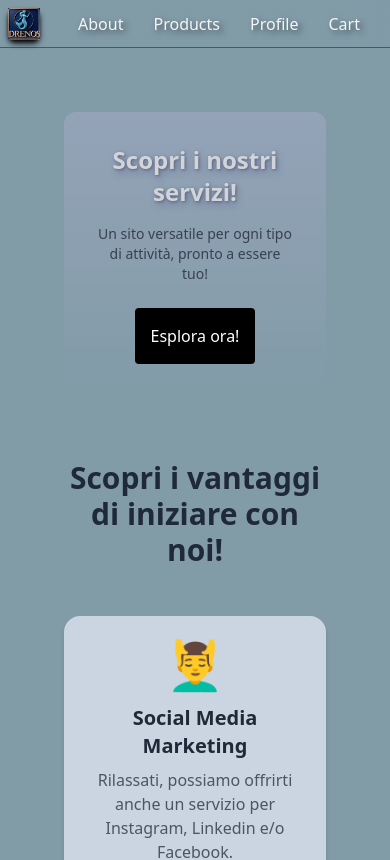
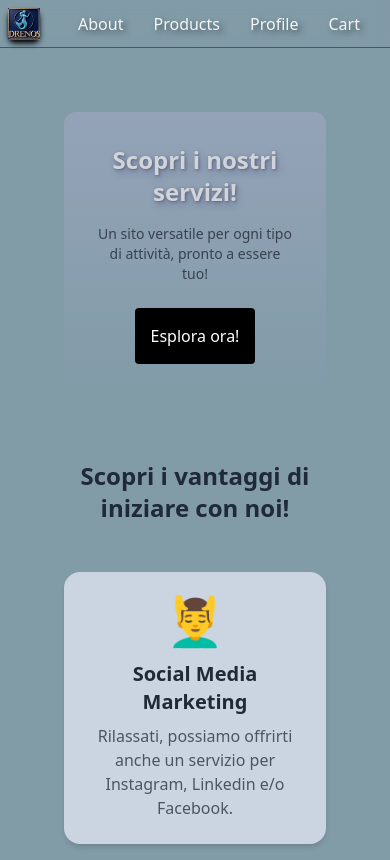
Before and after one commit to AndreaBarberio/drenos-app, a React (Create React App) app: page / in a window 390 px wide. Shown: the top 860 px of the page. Built offline with nearby package versions, Linux system fonts and the light colour scheme.

Commit message:
fix(ui): responsive

```diff
--- a/src/components/Home/ServiceOverview/ServiceOverview.js
+++ b/src/components/Home/ServiceOverview/ServiceOverview.js
@@ -4,8 +4,7 @@ function ServicesOverview() {
   return (
     <section className="w-full py-8 text-gray-800">
       <div className="mx-auto">
-        {ServiceCopy.map(service => <h2 className="text-3xl font-bold text-center mb-12">
-
+        {ServiceCopy.map(service => <h2 className="text-2xl md:text-3xl font-bold text-center mb-12">
           {service.title}
         </h2>)}
         <div className="grid grid-cols-1 sm:grid-cols-2 lg:grid-cols-3 gap-8">
```
